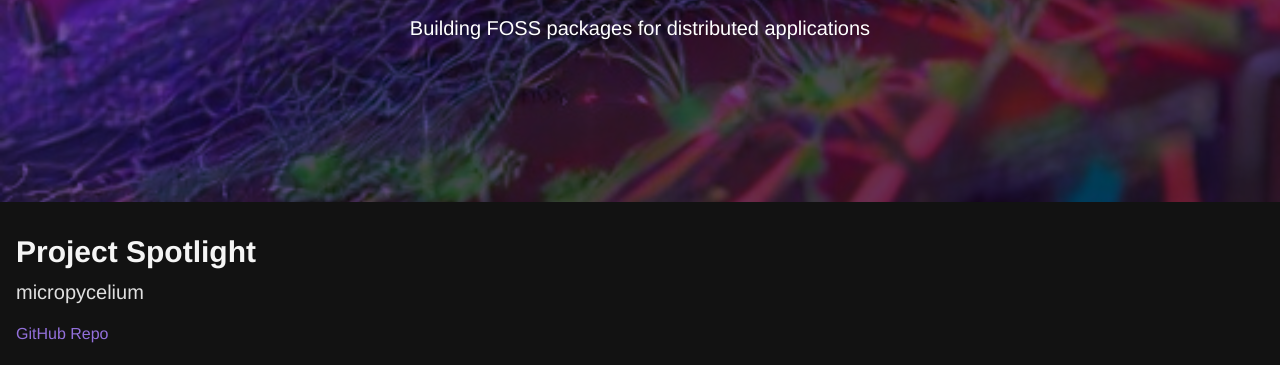
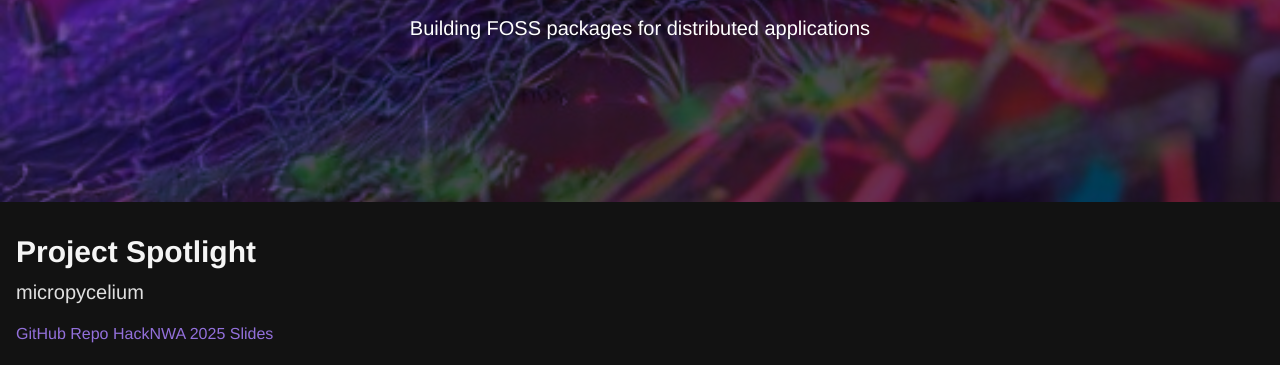
Before and after one commit to k98kurz/pycelium.com, a website built with Vite: page index.html in a window 1280 px wide. Shown: the part 430-795 px from the top of the page. Built offline with nearby package versions, Linux system fonts and the light colour scheme.

Commit message:
added 2025 slides link to home page

```diff
--- a/index.html
+++ b/index.html
@@ -35,6 +35,7 @@
             <h3 class="text-xl text-dark-text mb-4">micropycelium</h3>
             <div class="mt-2 mb-4">
                 <a href="https://github.com/k98kurz/micropycelium" class="text-pycelium-purple hover:underline" target="_blank">GitHub Repo</a>
+                <a href="https://hacknwa2025.pycelium.com/" class="text-pycelium-purple hover:underline" target="_blank">HackNWA 2025 Slides</a>
             </div>
             <p class="text-dark-text mb-4">
                 Micropycelium is a routable mesh network programmed in
```
